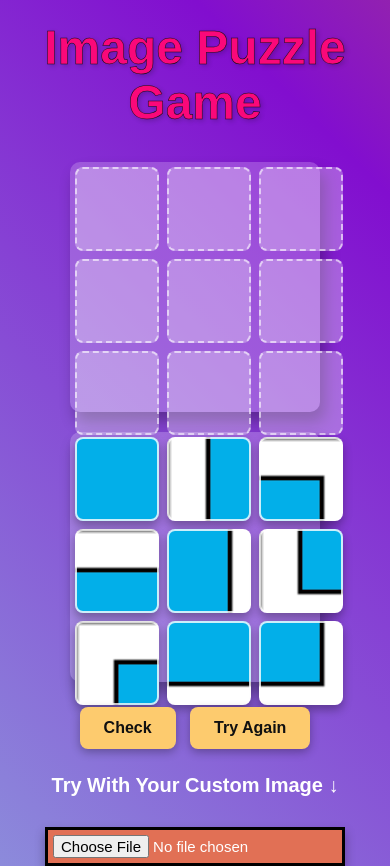
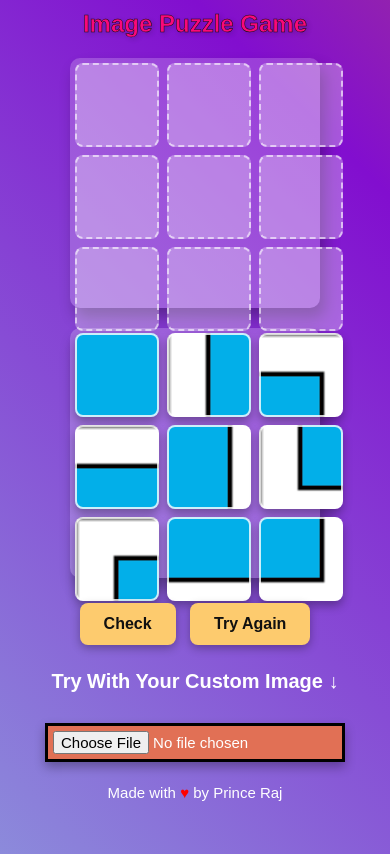
Before and after one commit to princerxj/Image-Puzzle_game, a plain HTML site: page index.html in a window 390 px wide. Drawn offline with Linux system fonts and the light colour scheme.

Commit message:
Added Credentials

```diff
--- a/index.html
+++ b/index.html
@@ -32,7 +32,7 @@
         <input class="btn" type="file" id="imageUpload" accept="image/*">
     </div>
     <p id="result"></p>
-
+    <p class="footer">Made with <span class="heart"> &hearts;</span> by Prince Raj</p>
     <script src="script.js"></script>
 </body>
 </html>
--- a/style.css
+++ b/style.css
@@ -25,7 +25,7 @@ body {
 }
 
 h1 {
-    margin-top: 20px;
+    margin-top: 10px;
     font-size: 3rem;
     text-shadow: 2px 2px 5px rgba(0, 0, 0, 0.2);
     -webkit-text-stroke: 0.5px #101010;
@@ -122,6 +122,10 @@ h1 {
 }
 
 @media (max-width: 400px) {
+    h1 {
+        font-size: 1.5rem;
+    }
+
     .grid, .pieces {
         width: 240px;
         height: 240px;
@@ -155,3 +159,11 @@ h1 {
     font-size: 20px;
     font-weight: 600;
 }
+
+.heart {
+    color : red;
+}
+
+.footer {
+    font-size: 15px;
+}
```
